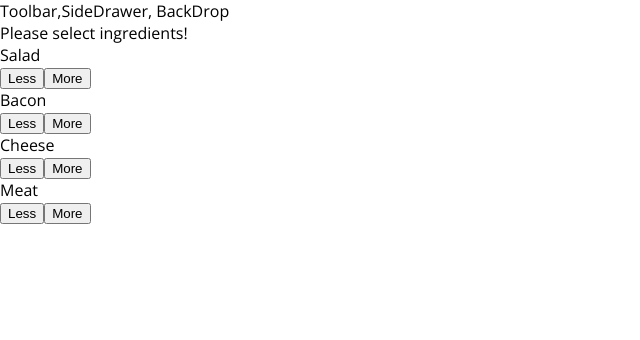
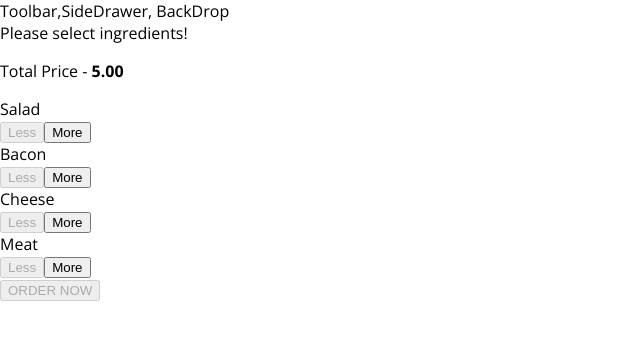
Before and after one commit to dev-amitkmishra/food-creator, a React app: page / in a window 1280 px wide. Shown: the top 340 px of the page, without its empty margins (0-640 px from the left). Built offline with nearby package versions, Linux system fonts and the light colour scheme.

Commit message:
1. add and remove items 2. order now button is added

```diff
--- a/src/components/Burger/BuildControls/BuildControl/BuildControl.js
+++ b/src/components/Burger/BuildControls/BuildControl/BuildControl.js
@@ -6,7 +6,7 @@ const buildControl = (props) => (
         <div className={classes.Label}>
             {props.label}
         </div>
-        <button className={classes.Less} onClick={props.subtractIngredient}>Less</button>
+        <button className={classes.Less} disabled={props.disabled} onClick={props.subtractIngredient}>Less</button>
         <button className={classes.More} onClick={props.addIngredient}>More</button>
     </div>
 );
--- a/src/components/Burger/BuildControls/BuildControls.css
+++ b/src/components/Burger/BuildControls/BuildControls.css
@@ -8,3 +8,44 @@
     margin: auto;
     padding: 10px 0;
 }
+
+.OrderButton {
+    background-color: #DAD735;
+    outline: none;
+    cursor: pointer;
+    border: 1px solid #966909;
+    color: #966909;
+    font-family: inherit;
+    font-size: 1.2em;
+    padding: 15px 30px;
+    box-shadow: 2px 2px 2px #966909;
+}
+
+.OrderButton:hover, .OrderButton:active {
+    background-color: #A0DB41;
+    border: 1px solid #966909;
+    color: #966909;
+}
+
+.OrderButton:disabled {
+    background-color: #C7C6C6;
+    cursor: not-allowed;
+    border: 1px solid #ccc;
+    color: #888888;
+}
+
+.OrderButton:not(:disabled) {
+    animation: enable 0.3s linear;
+}
+
+@keyframes enable {
+    0% {
+        transform: scale(1);
+    }
+    60% {
+        transform: scale(1.1);
+    }
+    100% {
+        transform: scale(1);
+    }
+}
--- a/src/components/Burger/BuildControls/BuildControls.js
+++ b/src/components/Burger/BuildControls/BuildControls.js
@@ -19,13 +19,19 @@ const controls = [
 ];
 const buildControls = (props) => (
     <div className={classes.BuildControls}>
+        <p>Total Price - <strong>{props.price.toFixed(2)}</strong></p>
         {controls.map((elem, index) => {
             return <BuildControl
+                key={elem.label}
                 label={elem.label}
                 type={elem.type + index}
-                subtractIngredient={props.subtractIngredient}
-                addIngredient={props.addIngredient}/>
+                disabled={props.disabled[elem.type]}
+                subtractIngredient={() => props.subtractIngredient(elem.type)}
+                addIngredient={() => props.addIngredient(elem.type)}/>
         })}
+        <button
+        disabled={!props.purchasable}
+        className={classes.OrderButton}>ORDER NOW</button>
     </div>
 );
 
--- a/src/components/Burger/Burger.css
+++ b/src/components/Burger/Burger.css
@@ -2,7 +2,7 @@
     width: 100%;
     margin: auto;
     height: 250px;
-    overflow: scroll;
+    overflow-y: auto;
     text-align: center;
     font-weight: bold;
     font-size: 1.2rem;
--- a/src/components/Burger/Burger.js
+++ b/src/components/Burger/Burger.js
@@ -8,7 +8,7 @@ const burger = (props) => {
         .map(ingredientKey => {
             return [...Array(props.ingredients[ingredientKey])].map((_, i) => {
                 return<BurgerIngredient key={ingredientKey + i} type={ingredientKey} />
-            });
+            })
         }).reduce((arr, elem) => {
             return arr.concat(elem);
         }, []);
--- a/src/containers/BurgerBuilder/BurgerBuilder.js
+++ b/src/containers/BurgerBuilder/BurgerBuilder.js
@@ -2,6 +2,13 @@ import React, {Component} from 'react';
 import Aux from '../../hoc/_aux';
 import Burger from '../../components/Burger/Burger';
 import BuildControls from '../../components/Burger/BuildControls/BuildControls';
+
+const INGREDIENT_PRICES = {
+    salad: 0.5,
+    cheese: 0.4,
+    meat: 1.3,
+    bacon: 0.7
+}
 
 class BurgerBuilder extends Component {
     state = {
@@ -10,19 +17,76 @@ class BurgerBuilder extends Component {
             bacon: 0,
             cheese: 0,
             meat: 0
-        }
+        },
+        price: 5,
+        purchasable: false
     };
     subtractIngredientHandler = (item) => {
-        debugger;
+        const oldCounter = this.state.ingredients[item];
+        if (oldCounter <= 0) {
+            return;
+        }
+        const updatedCounter = oldCounter - 1;
+        const upgratdedIngredients = {
+            ...this.state.ingredients
+        };
+        upgratdedIngredients[item] = updatedCounter;
+        const priceSub = INGREDIENT_PRICES[item];
+        const oldPrice = this.state.price;
+        const newPrice = oldPrice - priceSub;
+        this.setState({price: newPrice, ingredients: upgratdedIngredients});
+        this.updatePurchaseState(upgratdedIngredients);
     }
     addIngredientHandler = (item) => {
-        debugger;
+
+        const oldCounter = this.state.ingredients[item];
+        const updatedCounter = oldCounter + 1;
+        const upgratdedIngredients = {
+            ...this.state.ingredients
+        };
+        upgratdedIngredients[item] = updatedCounter;
+        const priceAdd = INGREDIENT_PRICES[item];
+        const oldPrice = this.state.price;
+        const newPrice = oldPrice + priceAdd;
+        this.setState({price: newPrice, ingredients: upgratdedIngredients});
+        this.updatePurchaseState(upgratdedIngredients);
+    }
+
+    updatePurchaseState(ingredients) {
+        const sum = Object
+            .keys(ingredients)
+            .map((igKey) => {
+                return ingredients[igKey];
+            })
+            .reduce((arr, elem) => {
+                return arr + elem;
+            }, 0);
+
+        this.setState({
+            purchasable: sum > 0
+        })
     }
     render() {
+        const disableData = {
+            ...this.state.ingredients
+        };
+
+        for (const key in disableData) {
+            if (disableData.hasOwnProperty(key)) {
+                disableData[key] = disableData[key] <= 0
+                    ? true
+                    : false;
+            }
+        }
         return (
             <Aux>
                 <Burger ingredients={this.state.ingredients}/>
-                <BuildControls subtractIngredient={this.subtractIngredientHandler} addIngredient={this.addIngredientHandler}/>
+                <BuildControls
+                    disabled={disableData}
+                    price={this.state.price}
+                    purchasable={this.state.purchasable}
+                    subtractIngredient={this.subtractIngredientHandler}
+                    addIngredient={this.addIngredientHandler}/>
             </Aux>
         );
     }
```
